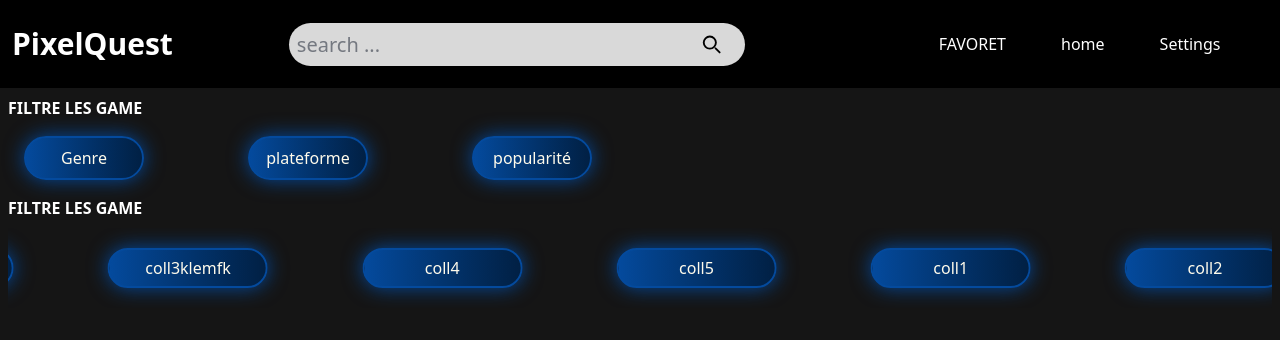
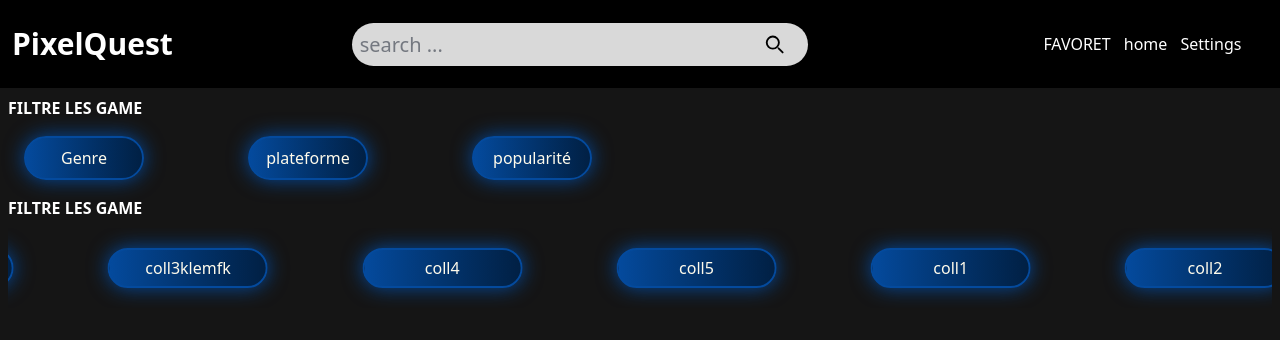
Before and after one commit to abderrazakerrifaouy/PixelQuest-Catalogue-de-Jeux-Vid-o, a website: page src/html/index.html in a window 1280 px wide. Drawn offline with Linux system fonts and the light colour scheme.

```diff
--- a/src/html/index.html
+++ b/src/html/index.html
@@ -46,7 +46,7 @@
       </svg>
     </div>
     <div id="menu"
-      class="text-white  lg:flex  lg:text-1xl  lg:p-5 lg:relative  lg:top-0 bg-black lg:left-0  lg:w-[30%]  absolute  w-screen m-0  justify-around top-13 sm:top-1/2 p-1 right-0 hidden ">
+      class="text-white  lg:flex  lg:text-1xl  lg:p-5 lg:relative  lg:top-0 bg-black lg:left-0  lg:w-[20%]  absolute  w-screen m-0  justify-around top-13 sm:top-1/2 p-1 right-0 hidden ">
       <p class="">FAVORET</p>
       <p class="">home</p>
       <p class="">Settings</p>
```
Also changed, not shown: src/output.css.
